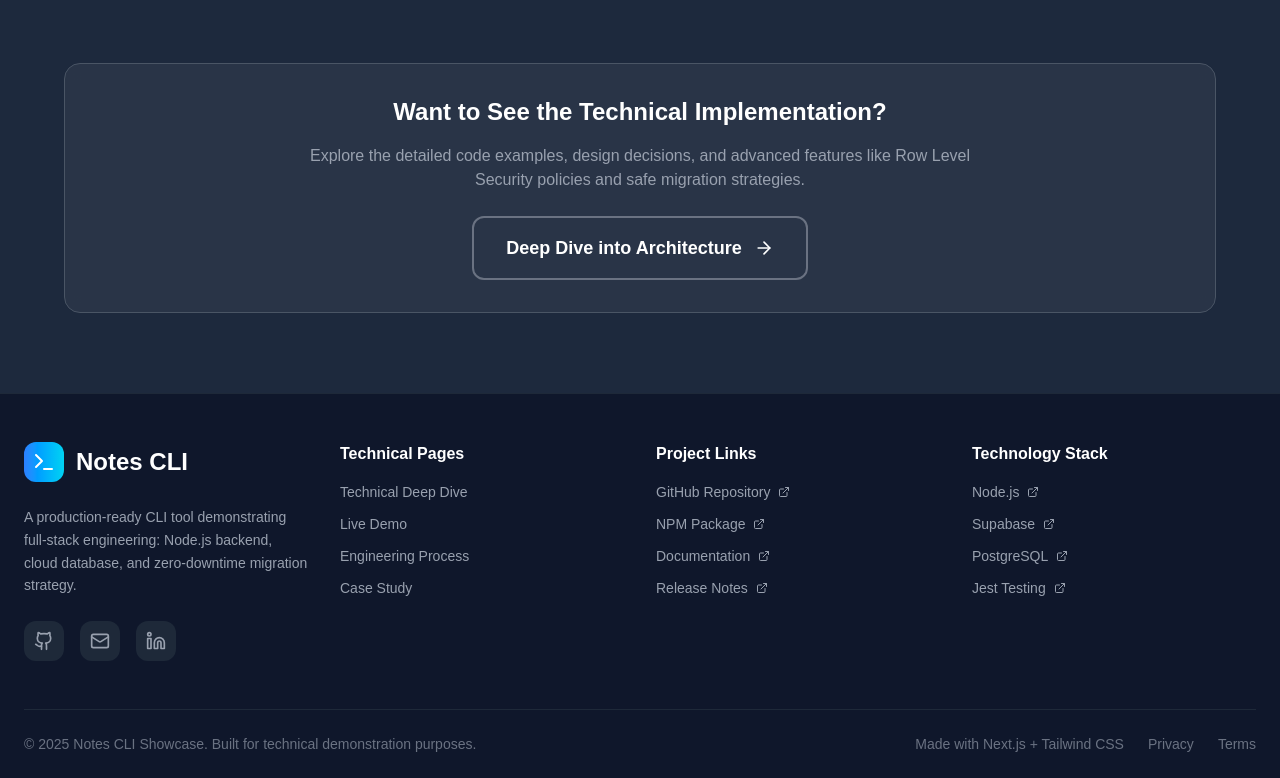
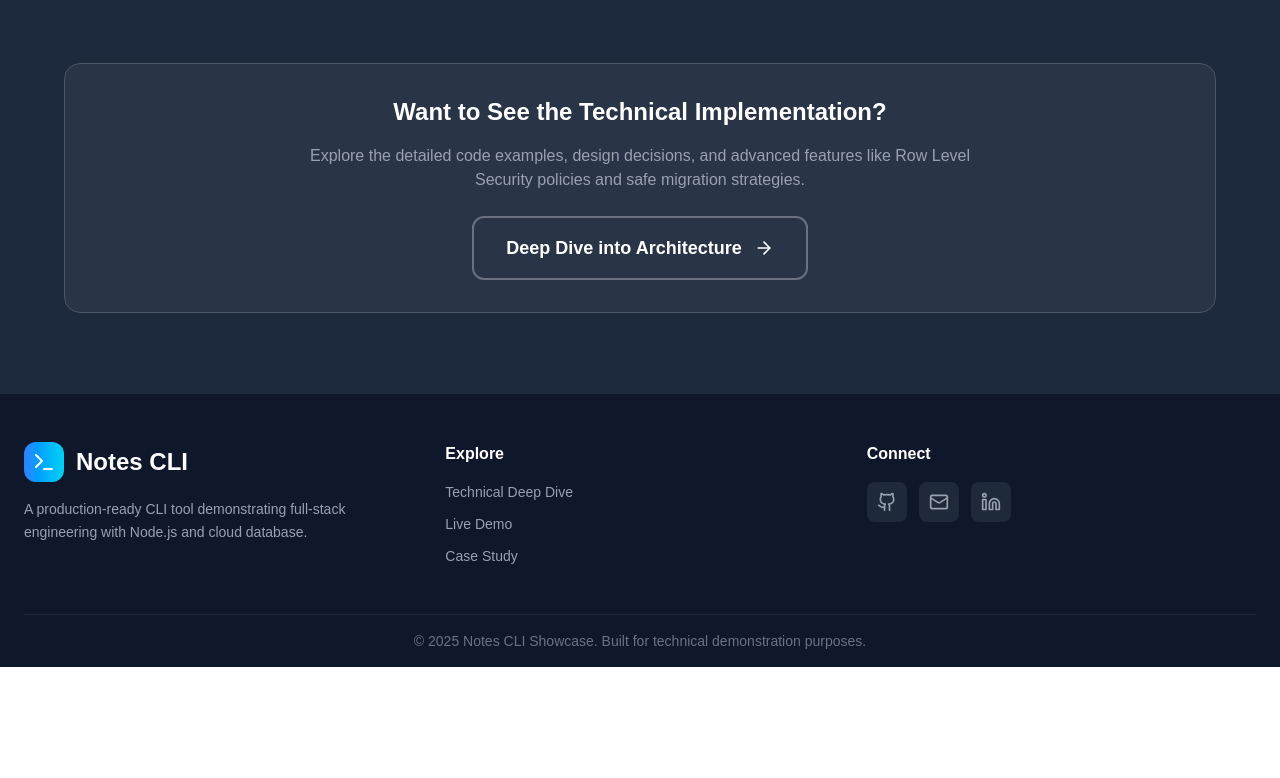
Before and after one commit to chloezhoudev/notes-cli-showcase, a Next.js app: page / in a window 1280 px wide. Shown: the part 3371-4149 px from the top of the page. After the commit the page ends 4038 px from the top, so only its background shows below. Built offline with nearby package versions, Linux system fonts and the light colour scheme.

Commit message:
feat: complete footer

```diff
--- a/src/app/components/Footer.tsx
+++ b/src/app/components/Footer.tsx
@@ -1,37 +1,14 @@
 import React from 'react';
-import { Terminal, Github, ExternalLink, Mail, Linkedin } from 'lucide-react';
+import Link from 'next/link';
+import { Terminal, Github, Mail, Linkedin } from 'lucide-react';
 
 const Footer = () => {
   const currentYear = new Date().getFullYear();
 
-  const footerSections = [
-    {
-      title: 'Technical Pages',
-      links: [
-        { name: 'Technical Deep Dive', href: '/technical' },
-        { name: 'Live Demo', href: '/demo' },
-        { name: 'Engineering Process', href: '/process' },
-        { name: 'Case Study', href: '/case-study' },
-      ]
-    },
-    {
-      title: 'Project Links',
-      links: [
-        { name: 'GitHub Repository', href: 'https://github.com/chloezhoudev/czhou-notes-cli', external: true },
-        { name: 'NPM Package', href: 'https://www.npmjs.com/package/czhou-notes-cli', external: true },
-        { name: 'Documentation', href: 'https://github.com/chloezhoudev/czhou-notes-cli#readme', external: true },
-        { name: 'Release Notes', href: 'https://github.com/chloezhoudev/czhou-notes-cli/releases', external: true },
-      ]
-    },
-    {
-      title: 'Technology Stack',
-      links: [
-        { name: 'Node.js', href: 'https://nodejs.org', external: true },
-        { name: 'Supabase', href: 'https://supabase.com', external: true },
-        { name: 'PostgreSQL', href: 'https://postgresql.org', external: true },
-        { name: 'Jest Testing', href: 'https://jestjs.io', external: true },
-      ]
-    }
+  const navLinks = [
+    { name: 'Technical Deep Dive', href: '/technical' },
+    { name: 'Live Demo', href: '/demo' },
+    { name: 'Case Study', href: '/case-study' },
   ];
 
   return (
@@ -40,82 +17,77 @@ const Footer = () => {
 
         {/* Main Footer Content */}
         <div className="py-12">
-          <div className="grid grid-cols-1 md:grid-cols-2 lg:grid-cols-4 gap-8">
+          <div className="grid grid-cols-1 md:grid-cols-3 gap-8">
 
             {/* Brand Section */}
-            <div className="lg:col-span-1">
-              <div className="flex items-center space-x-3 mb-6">
+            <div>
+              <Link href="/" className="flex items-center space-x-3 mb-4 hover:opacity-80 transition-opacity w-fit">
                 <div className="w-10 h-10 bg-gradient-to-r from-blue-500 to-cyan-400 rounded-xl flex items-center justify-center">
                   <Terminal className="w-6 h-6 text-white" />
                 </div>
                 <span className="text-2xl font-bold text-white">Notes CLI</span>
-              </div>
-              <p className="text-gray-400 text-sm leading-relaxed mb-6">
-                A production-ready CLI tool demonstrating full-stack engineering:
-                Node.js backend, cloud database, and zero-downtime migration strategy.
+              </Link>
+              <p className="text-gray-400 text-sm leading-relaxed">
+                A production-ready CLI tool demonstrating full-stack engineering with Node.js and cloud database.
               </p>
+            </div>
 
-              {/* Social/Contact Links */}
-              <div className="flex items-center space-x-4">
+            {/* Navigation Links */}
+            <div>
+              <h4 className="text-white font-semibold mb-4">Explore</h4>
+              <ul className="space-y-3">
+                {navLinks.map((link) => (
+                  <li key={link.name}>
+                    <Link
+                      href={link.href}
+                      className="text-gray-400 hover:text-white text-sm transition-colors duration-200 block"
+                    >
+                      {link.name}
+                    </Link>
+                  </li>
+                ))}
+              </ul>
+            </div>
+
+            {/* Social Links */}
+            <div>
+              <h4 className="text-white font-semibold mb-4">Connect</h4>
+              <div className="flex items-center space-x-3">
                 <a
                   href="https://github.com/chloezhoudev"
                   target="_blank"
                   rel="noopener noreferrer"
-                  className="w-10 h-10 bg-gray-800 hover:bg-gray-700 rounded-xl flex items-center justify-center transition-colors"
+                  className="w-10 h-10 bg-gray-800 hover:bg-gray-700 rounded-lg flex items-center justify-center transition-colors"
+                  aria-label="GitHub Profile"
                 >
-                  <Github className="w-5 h-5 text-gray-400 hover:text-white" />
+                  <Github className="w-5 h-5 text-gray-400 hover:text-white transition-colors" />
                 </a>
                 <a
-                  href="mailto:your.email@example.com"
-                  className="w-10 h-10 bg-gray-800 hover:bg-gray-700 rounded-xl flex items-center justify-center transition-colors"
+                  href="mailto:czhou.connect@gmail.com"
+                  className="w-10 h-10 bg-gray-800 hover:bg-gray-700 rounded-lg flex items-center justify-center transition-colors"
+                  aria-label="Send Email"
                 >
-                  <Mail className="w-5 h-5 text-gray-400 hover:text-white" />
+                  <Mail className="w-5 h-5 text-gray-400 hover:text-white transition-colors" />
                 </a>
                 <a
-                  href="https://linkedin.com/in/yourprofile"
+                  href="https://www.linkedin.com/in/xyzhou-developer"
                   target="_blank"
                   rel="noopener noreferrer"
-                  className="w-10 h-10 bg-gray-800 hover:bg-gray-700 rounded-xl flex items-center justify-center transition-colors"
+                  className="w-10 h-10 bg-gray-800 hover:bg-gray-700 rounded-lg flex items-center justify-center transition-colors"
+                  aria-label="LinkedIn Profile"
                 >
-                  <Linkedin className="w-5 h-5 text-gray-400 hover:text-white" />
+                  <Linkedin className="w-5 h-5 text-gray-400 hover:text-white transition-colors" />
                 </a>
               </div>
             </div>
-
-            {/* Footer Links */}
-            {footerSections.map((section, index) => (
-              <div key={index}>
-                <h4 className="text-white font-semibold mb-4">{section.title}</h4>
-                <ul className="space-y-3">
-                  {section.links.map((link, linkIndex) => (
-                    <li key={linkIndex}>
-                      <a
-                        href={link.href}
-                        target={link.external ? '_blank' : '_self'}
-                        rel={link.external ? 'noopener noreferrer' : ''}
-                        className="text-gray-400 hover:text-white text-sm transition-colors duration-200 flex items-center space-x-2"
-                      >
-                        <span>{link.name}</span>
-                        {link.external && <ExternalLink className="w-3 h-3" />}
-                      </a>
-                    </li>
-                  ))}
-                </ul>
-              </div>
-            ))}
           </div>
         </div>
 
-        {/* Bottom Bar */}
-        <div className="py-6 border-t border-gray-800">
-          <div className="flex flex-col md:flex-row justify-between items-center space-y-4 md:space-y-0">
+        {/* Bottom Bar - Centered */}
+        <div className="py-4 border-t border-gray-800">
+          <div className="text-center">
             <div className="text-sm text-gray-500">
               © {currentYear} Notes CLI Showcase. Built for technical demonstration purposes.
-            </div>
-            <div className="flex items-center space-x-6 text-sm text-gray-500">
-              <span>Made with Next.js + Tailwind CSS</span>
-              <a href="#" className="hover:text-gray-300 transition-colors">Privacy</a>
-              <a href="#" className="hover:text-gray-300 transition-colors">Terms</a>
             </div>
           </div>
         </div>
```
